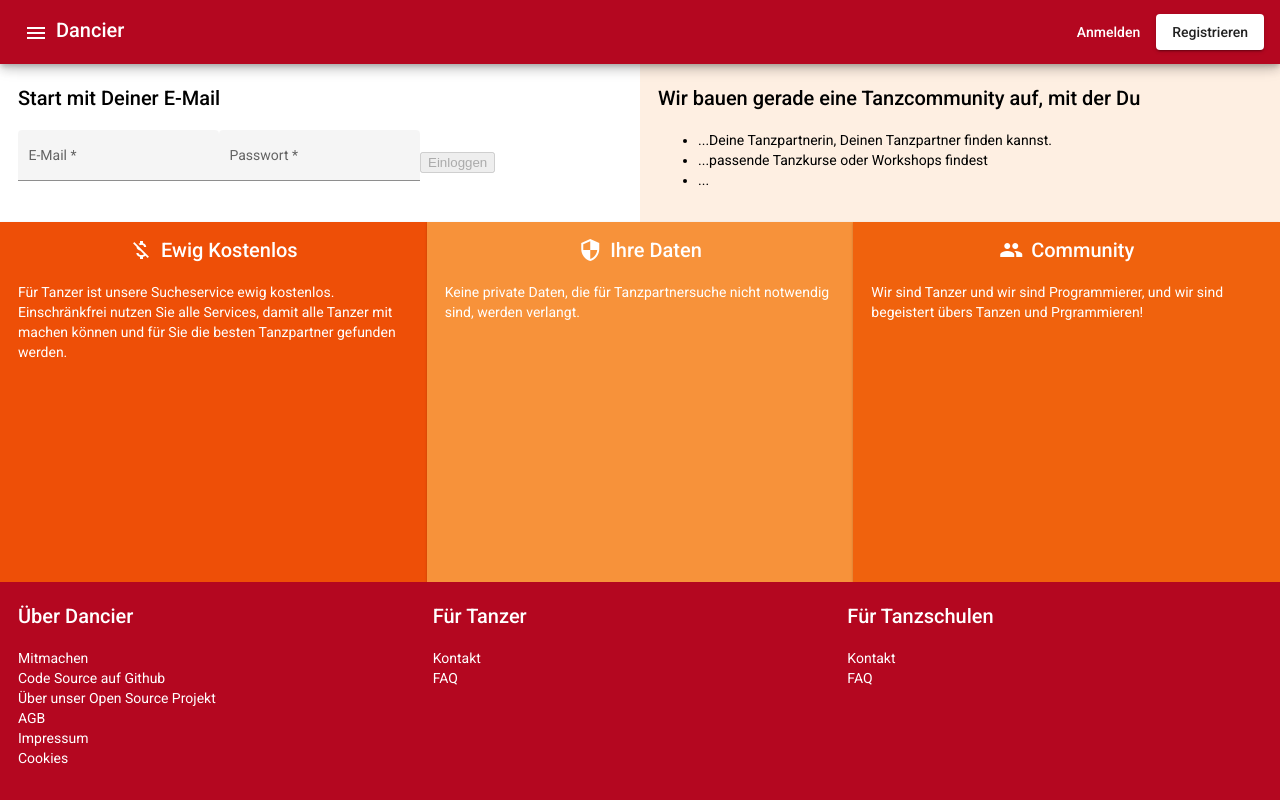
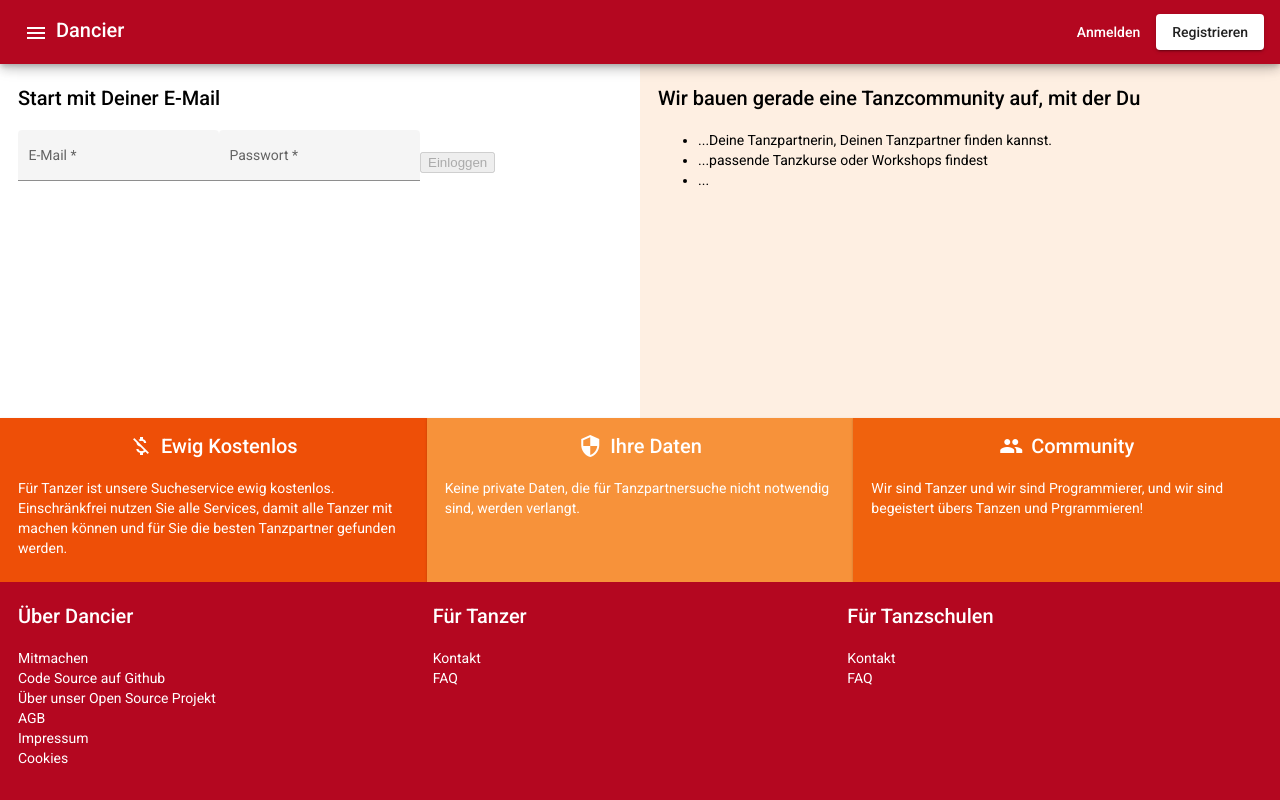
Before and after one commit to dancier/show-dancer, an Angular app: page /home in a window 1280 px wide. Built offline with nearby package versions, Linux system fonts and the light colour scheme.

Commit message:
Calculate minheight of login component automatically.

```diff
--- a/src/app/features/home/home.module.ts
+++ b/src/app/features/home/home.module.ts
@@ -9,7 +9,7 @@ import { MatCardModule } from '@angular/material/card';
 import { MatFormFieldModule } from '@angular/material/form-field';
 import { MatInputModule } from '@angular/material/input';
 import { MatGridListModule } from '@angular/material/grid-list';
-import { FlexModule } from '@angular/flex-layout';
+import { ExtendedModule, FlexModule } from '@angular/flex-layout';
 import { MatIconModule } from '@angular/material/icon';
 
 @NgModule({
@@ -28,6 +28,7 @@ import { MatIconModule } from '@angular/material/icon';
         MatGridListModule,
         FlexModule,
         MatIconModule,
+        ExtendedModule,
     ]
 })
 export class HomeModule { }
--- a/src/app/features/home/pages/landing-page/landing-page.component.html
+++ b/src/app/features/home/pages/landing-page/landing-page.component.html
@@ -1,5 +1,6 @@
 <div class="landing-page-container" fxFlex>
-  <div class=" background-color-accent-50 landing-page-content" fxLayout="row" fxLayout.xs="column">
+  <div class=" background-color-accent-50 landing-page-content" fxLayout="row" fxLayout.xs="column"
+       [ngStyle]="{'minHeight': landingPageContentMinHeight + 'px' }">
     <div fxFlex class="background-color-accent-50">
       <h2>Start mit Deiner E-Mail</h2>
       <app-login-form></app-login-form>
@@ -16,7 +17,7 @@
 
   </div>
 
-  <div fxLayout="row" fxFlexFill fxLayout.xs="column" class="landing-page-info-area">
+  <div fxLayout="row" fxLayout.xs="column" class="landing-page-info-area">
 
     <div class="mat-card background-color-accent-900" fxFlex>
       <div class="card-title-container">
--- a/src/app/features/home/pages/landing-page/landing-page.component.scss
+++ b/src/app/features/home/pages/landing-page/landing-page.component.scss
@@ -1,9 +1,3 @@
-.landing-page-container {
-  height: 100%;
-  position: absolute;
-  top: 0;
-}
-
 .landing-page-content div {
   padding: 18px;
 }
--- a/src/app/features/home/pages/landing-page/landing-page.component.ts
+++ b/src/app/features/home/pages/landing-page/landing-page.component.ts
@@ -7,7 +7,29 @@ import { Component, HostListener } from '@angular/core';
 })
 export class LandingPageComponent {
 
+  windowHeight: number = 0;
+  landingPageContentMinHeight: number = 0;
+  navigationHeight = 64;
+  footerHeight = 218;
+  textContentHeight = 164;
+
   constructor() {
   }
 
+  ngOnInit() {
+    this.windowHeight = window.innerHeight;
+    this.calculateLandingPageContentMinHeight();
+  }
+
+  private calculateLandingPageContentMinHeight() {
+    this.landingPageContentMinHeight = this.windowHeight - this.navigationHeight - this.footerHeight - this.textContentHeight;
+    console.log("landingPage min height " + this.landingPageContentMinHeight)
+  }
+
+  @HostListener('window:resize', ['$event'])
+  onResize() {
+    this.windowHeight = window.innerHeight;
+    this.calculateLandingPageContentMinHeight();
+  }
+
 }
```
Lines whose indentation alone changed are shown as unchanged.
